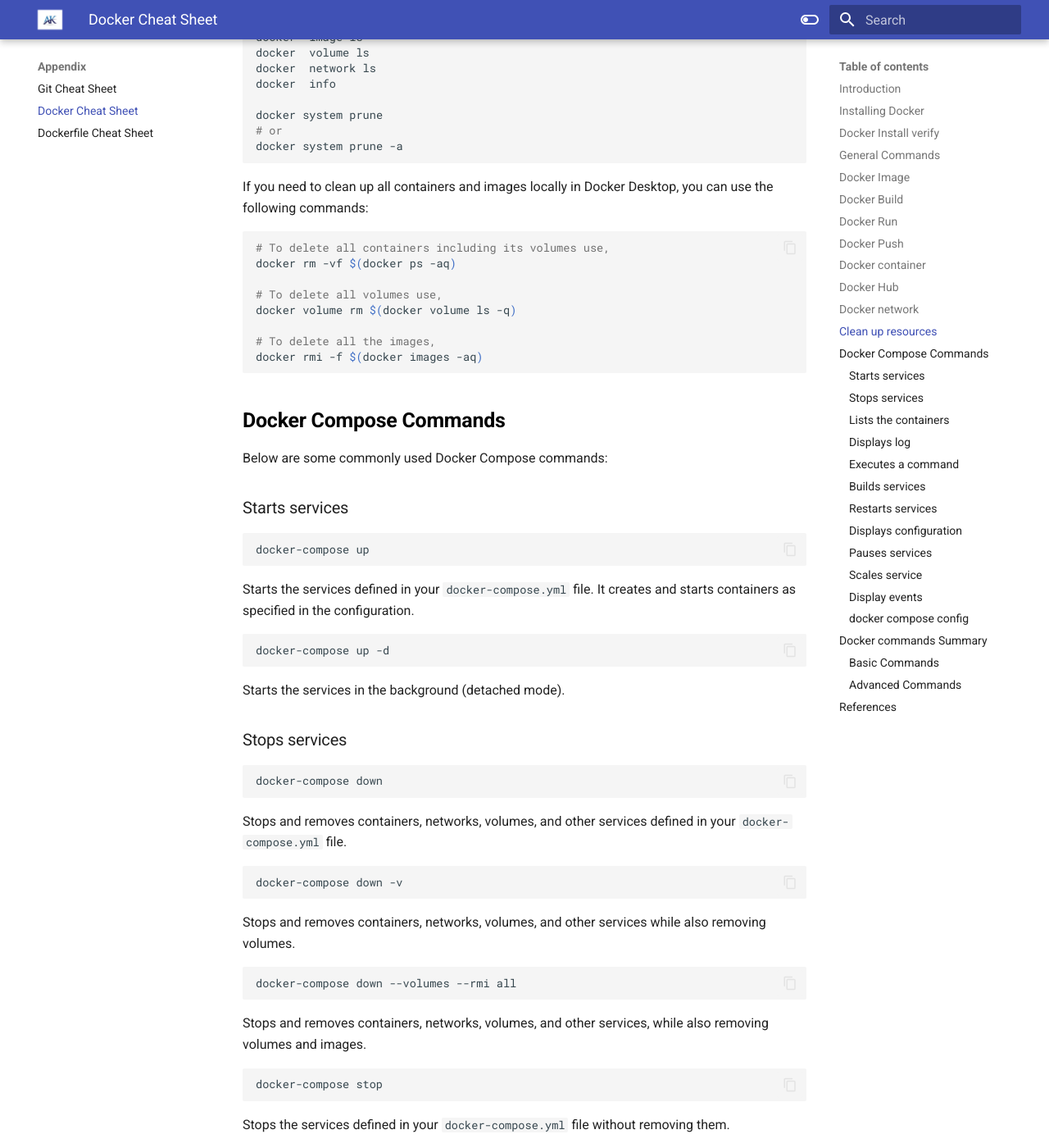
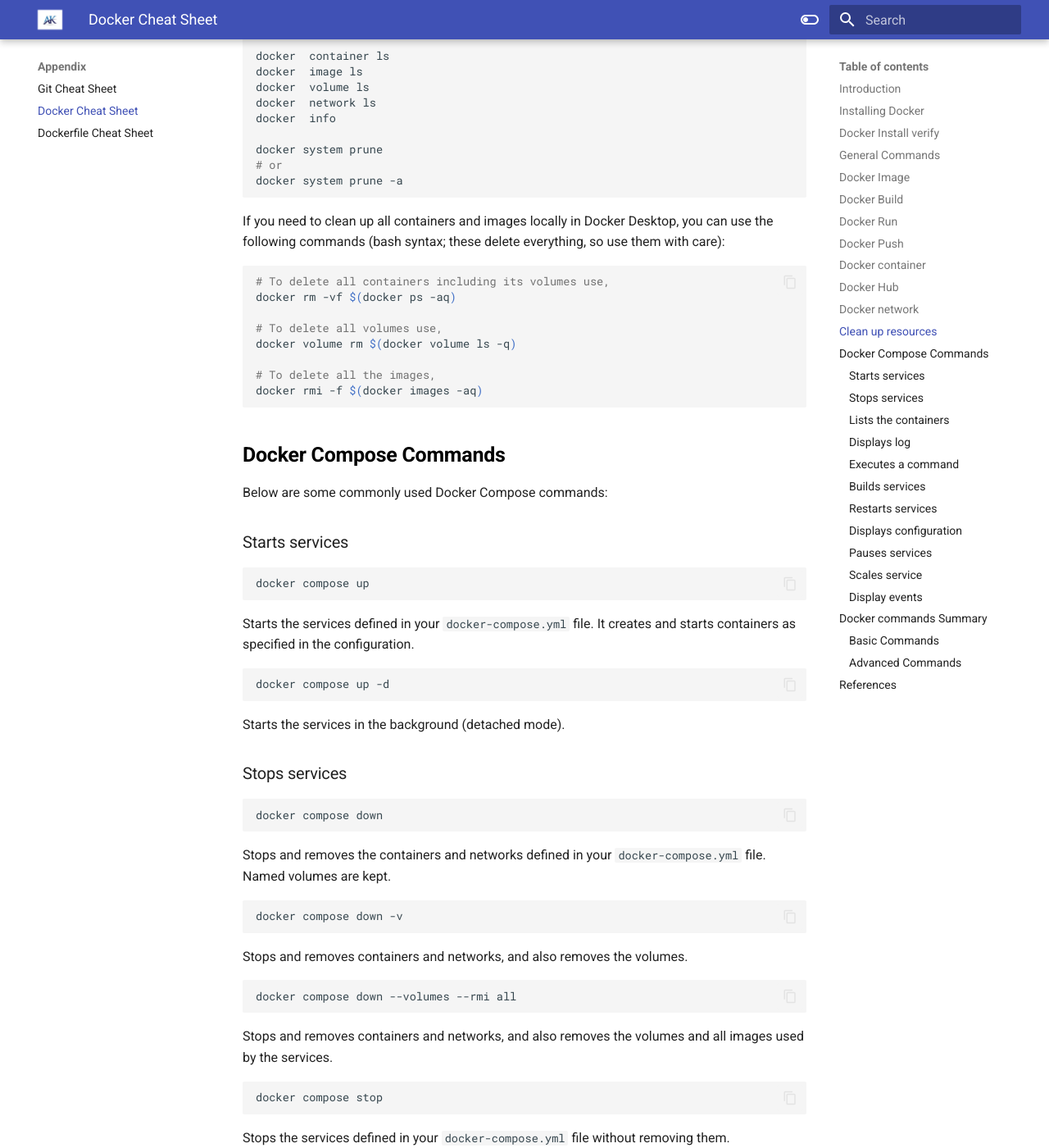
Before and after one commit to akeesari/microservices, an MkDocs documentation site: the page built from docs/appendix/docker-cheat-sheet.md, in a window 1280 px wide and 1400 px high, scrolled down 3920 px. Shown: the whole window at 82% size. Built offline with MkDocs 1.6.1 and Material for MkDocs 9.7.7, drawn with Linux system fonts in a browser that asks for light colours; some of the changed text lies outside the part shown.

Commit message:
docs: proofread appendix cheat sheets
Fix invalid flags, Compose V2 syntax, prune/down semantics, git diff
and add behavior, outdated .NET 5.0 image; use placeholder git identity.

Co-Authored-By: Claude Sonnet 5.5 <noreply@anthropic.com>

````diff
--- a/docs/appendix/docker-cheat-sheet.md
+++ b/docs/appendix/docker-cheat-sheet.md
@@ -1,7 +1,9 @@
 # Docker Commands
 
 ## Introduction
-In this article, I am going to present a comprehensive cheat sheet of commonly used `Docker` commands
+In this article, I am going to present a comprehensive cheat sheet of commonly used `Docker` commands.
+
+Compose commands use the current `docker compose` syntax (Compose V2). The old standalone `docker-compose` binary is end-of-life.
 
 ## Installing Docker
 
@@ -32,18 +34,18 @@ which docker
 What is the version installed on your machine
 
 ```sh
-docker -version
+docker --version
 ```
 
 ## General Commands
 
-Start the docker daemon
+Start the docker daemon (on Windows and macOS, start Docker Desktop instead)
 
 ```sh
-docker -d
+sudo dockerd
 ```
 
-Get help with Docker. Can also use –help on all subcommands
+Get help with Docker. Can also use `--help` on all subcommands
 
 ```sh
 docker --help
@@ -77,7 +79,7 @@ Build an image from a Dockerfile
 
 ```sh
 # Build an image from a Dockerfile and tag it with a specified name.
-docker build -t <image_name>
+docker build -t <image_name> .
 
 # build an image and tag with naming conventions
 docker build -t projectname/domainname/appname:yyyymmdd.sequence .
@@ -85,7 +87,7 @@ docker build -t projectname/domainname/appname:yyyymmdd.sequence .
 docker build -t sample/aspnet-api:20230226.1 .
 
 # Build an image from a Dockerfile without the cache
-docker build -t <image_name> . –no-cache
+docker build --no-cache -t <image_name> .
 ```
 
 ## Docker Run
@@ -94,7 +96,7 @@ docker build -t <image_name> . –no-cache
 # Create and run a container from an image, with a custom name:
 docker run --name <container_name> <image_name>
 
-# Run a container with and publish a container’s port(s) to the host.
+# Run a container and publish the container's port(s) to the host.
 docker run -p <host_port>:<container_port> <image_name>
 
 # Run a container in the background
@@ -110,7 +112,7 @@ docker run --rm -p 8080:80 project1/domain1/app1:20230226.1
 - **--rm:** This option automatically removes the container when it exits. It ensures that the container is cleaned up after it finishes running. This is useful for temporary or disposable containers.
 - **-p 8080:80:** This option maps the host machine's port 8080 to the container's port 80. It establishes a network connection between the host and the container, allowing access to the containerized application via port 8080 on the host.
 
-Exit the container
+Exit an interactive container shell (started with `docker run -it`)
 
 ```sh
 exit
@@ -155,7 +157,7 @@ docker network create -d bridge network1
 
 ## Clean up resources
 
-you can use the `docker system prune` command to clean up all dangling or unused resources, including images, containers, volumes, and networks that are not tagged or connected to a running container. This command is helpful for freeing up disk space and removing unnecessary resources.
+You can use the `docker system prune` command to remove stopped containers, unused networks, dangling images and build cache. Add `-a` to also remove all unused images, and `--volumes` to also remove unused volumes. This is helpful for freeing up disk space.
 
 ```sh
 # before cleaning up Docker, first check all the available resources using the following commands:
@@ -172,7 +174,7 @@ docker system prune -a
 
 ```
 
-If you need to clean up all containers and images locally in Docker Desktop, you can use the following commands:
+If you need to clean up all containers and images locally in Docker Desktop, you can use the following commands (bash syntax; these delete everything, so use them with care):
 
 ```sh
 # To delete all containers including its volumes use,
@@ -192,14 +194,14 @@ Below are some commonly used Docker Compose commands:
 ### Starts services
 
 ```bash
-docker-compose up
+docker compose up
 ```
 
 Starts the services defined in your `docker-compose.yml` file. It creates and starts containers as specified in the configuration.
 
 
 ```bash
-docker-compose up -d
+docker compose up -d
 ```
 
 Starts the services in the background (detached mode).
@@ -207,24 +209,24 @@ Starts the services in the background (detached mode).
 ### Stops services
 
 ```bash
-docker-compose down
+docker compose down
 ```
-Stops and removes containers, networks, volumes, and other services defined in your `docker-compose.yml` file.
+Stops and removes the containers and networks defined in your `docker-compose.yml` file. Named volumes are kept.
 
 
 ```bash
-docker-compose down -v
+docker compose down -v
 ```
-Stops and removes containers, networks, volumes, and other services while also removing volumes.
+Stops and removes containers and networks, and also removes the volumes.
 
 
 ```bash
-docker-compose down --volumes --rmi all
+docker compose down --volumes --rmi all
 ```
-Stops and removes containers, networks, volumes, and other services, while also removing volumes and images.
+Stops and removes containers and networks, and also removes the volumes and all images used by the services.
 
 ```bash
-docker-compose stop
+docker compose stop
 ```
 
 Stops the services defined in your `docker-compose.yml` file without removing them.
@@ -232,25 +234,25 @@ Stops the services defined in your `docker-compose.yml` file without removing th
 ### Lists the containers
 
 ```bash
-docker-compose ps
+docker compose ps
 ```
 
 Lists the containers that are part of your Docker Compose setup, showing their status.
 
 ```bash
-docker-compose ps -a
+docker compose ps -a
 ```
 Lists all containers, including stopped ones, that are part of your Docker Compose setup.
 
 ### Displays log
 
 ```bash
-docker-compose logs
+docker compose logs
 ```
 Displays log output from services. You can use the `-f` option to follow the logs in real-time.
 
 ```bash
-docker-compose logs webserver
+docker compose logs webserver
 ```
 
 Displays logs for a specific service.
@@ -258,14 +260,14 @@ Displays logs for a specific service.
 ### Executes a command
 
 ```bash
-docker-compose exec webserver ls -l
+docker compose exec webserver ls -l
 ```
 Executes a command in a running service container.
 
 ### Builds services
 
 ```bash
-docker-compose build
+docker compose build
 ```
 Builds or rebuilds services defined in your `docker-compose.yml` file.
 
@@ -273,7 +275,7 @@ Builds or rebuilds services defined in your `docker-compose.yml` file.
 ### Restarts services
 
 ```bash
-docker-compose restart
+docker compose restart
 ```
 Restarts services.
 
@@ -281,47 +283,39 @@ Restarts services.
 ### Displays configuration
 
 ```bash
-docker-compose config
+docker compose config
 ```
-Validates and displays the configuration of your `docker-compose.yml` file.
+Validates, resolves and displays your `docker-compose.yml` file in canonical form.
 
 ### Pauses services
 
 ```bash
-docker-compose pause
+docker compose pause
 ```
-Pauses all services. Containers remain running, but they stop processing requests.
+Pauses all services. The container processes are suspended and stop handling requests.
 
 ```bash
-docker-compose unpause
+docker compose unpause
 ```
 Unpauses services after they have been paused.
 
 ```bash
-docker-compose top
+docker compose top
 ```
 Displays the running processes of a service.
 
 ### Scales service
 
 ```bash
-docker-compose scale webserver=3
+docker compose up -d --scale webserver=3
 ```
 Scales a service to the specified number of instances.
 
 ### Display events
 
 ```bash
-docker-compose events
+docker compose events
 ```
-### docker compose config
-
-Parse, resolve and render compose file in canonical forma
-
-```bash
-docker-compose config
-```
-
 Streams real-time events from your services.
 
 
@@ -340,7 +334,7 @@ Streams real-time events from your services.
 ### Advanced Commands
 
 - `docker exec [container] [command]`: Run a command inside a running container
-- `docker-compose up`: Start a Docker Compose application
+- `docker compose up`: Start a Docker Compose application
 - `docker network [subcommand]`: Manage Docker networks
 - `docker volume [subcommand]`: Manage Docker volumes
 - `docker logs [container]`: View the logs of a container
````
Also changed, not shown: other parts of docs/appendix/docker-cheat-sheet.md (+1 -1 lines), CLAUDE.md (+1 -1 lines), docs/appendix/dockerfile-cheat-sheet.md (+8 -6 lines), docs/appendix/git-cheat-sheet.md (+26 -20 lines).
